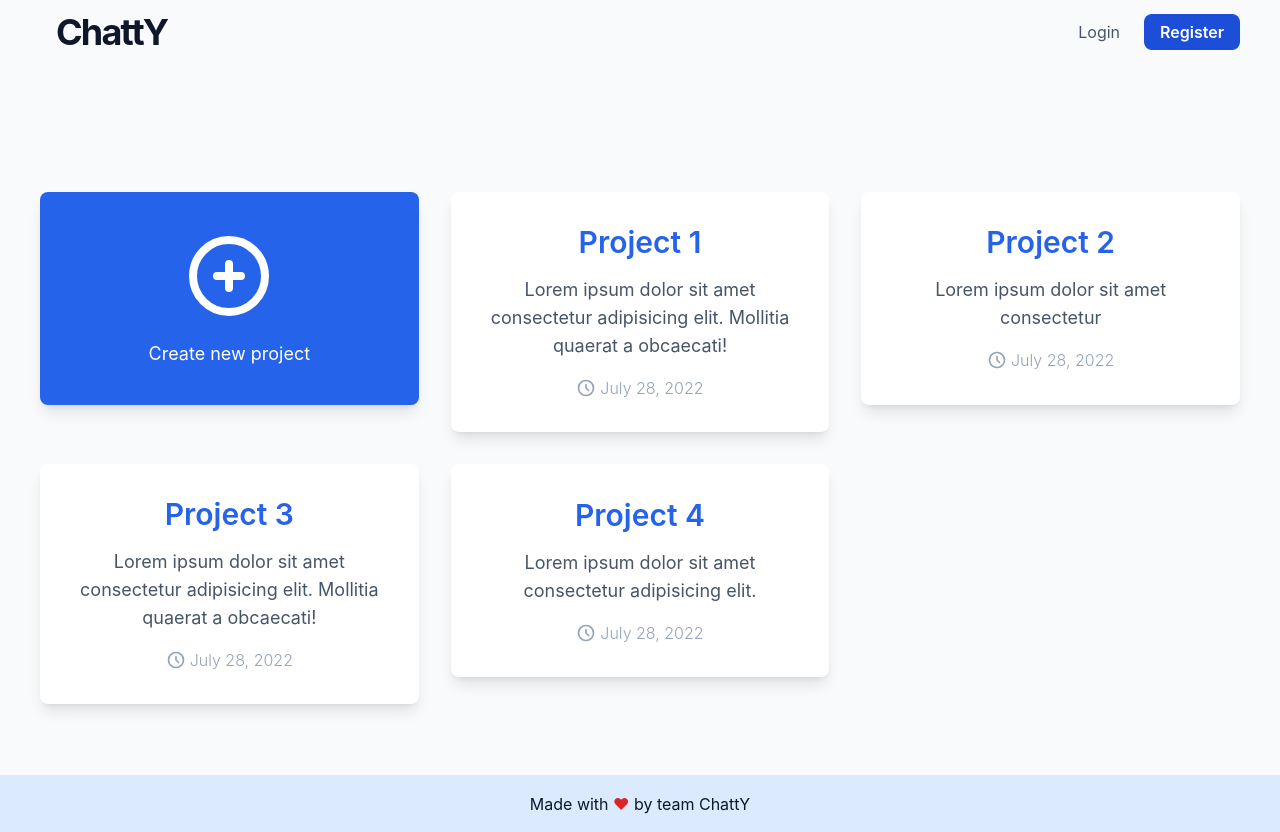
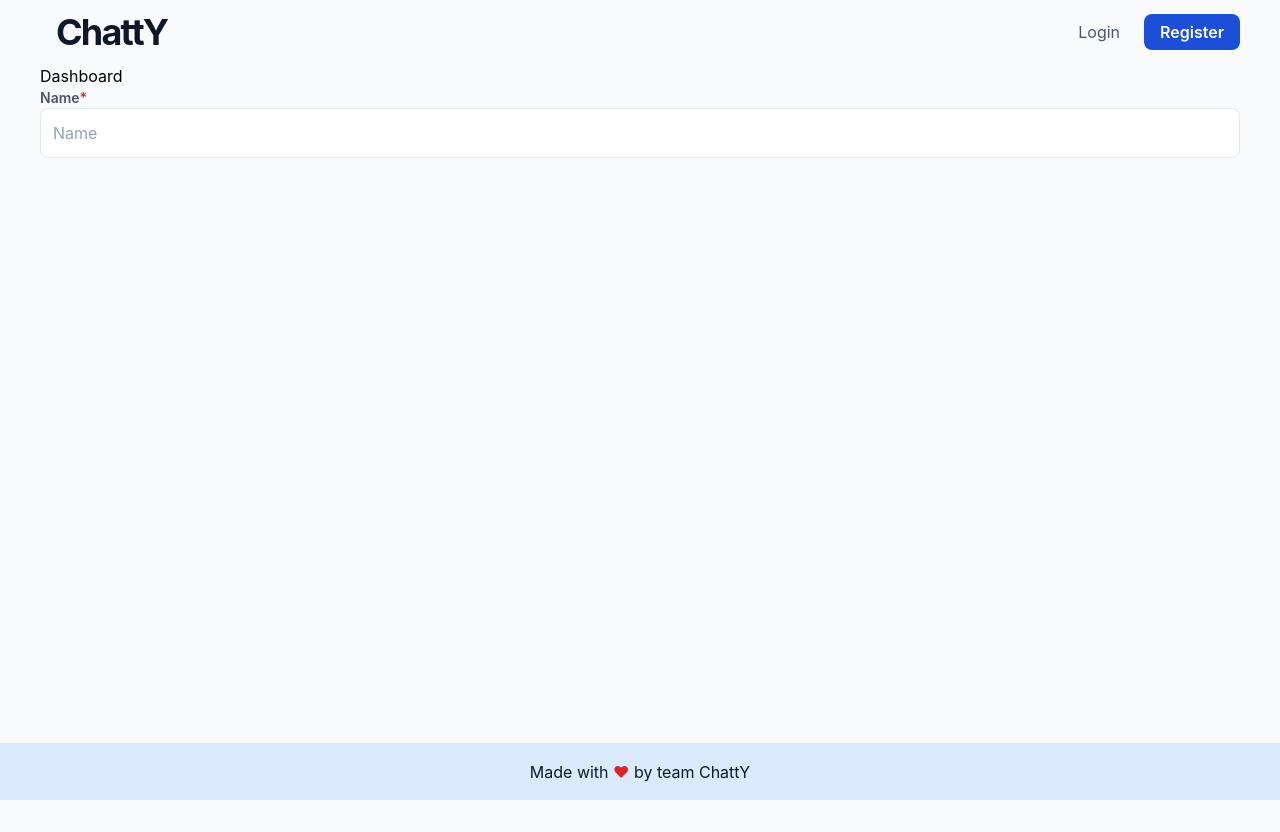
Before and after one commit to ChattGator/frontend, a Next.js app: page /dashboard in a window 1280 px wide. After the commit the page ends 800 px from the top, so only its background shows below. Built offline with nearby package versions, Linux system fonts and the light colour scheme; what prettier-plugin-tailwindcss would draw is missing.

Commit message:
added input component

```diff
--- a/components/Head/index.tsx
+++ b/components/Head/index.tsx
@@ -7,7 +7,7 @@ interface Props {
 	keywords?: string;
 }
 
-const Head: FC<Props> = ({ title, description, keywords }: Props) => {
+const Head: FC<Props> = ({ title, description, keywords }) => {
 	return (
 		<NextHead>
 			<title>{title}</title>
--- /dev/null
+++ b/components/Input/index.tsx
@@ -0,0 +1,92 @@
+import { useEffect, useRef, useId, Dispatch, SetStateAction } from "react";
+import { ExclamationCircleIcon } from "@heroicons/react/solid";
+import type { FC } from "react";
+
+interface State {
+	value: string;
+	errorMessage: string;
+}
+
+interface Props {
+	name: string;
+	isRequired: boolean;
+	placeholder: string;
+	type: string;
+	regex?: RegExp;
+	onBlur?: () => void;
+	state: State;
+	setState: Dispatch<SetStateAction<State>>;
+}
+
+const Input: FC<Props> = ({
+	name,
+	isRequired,
+	placeholder,
+	type,
+	regex,
+	onBlur,
+	state,
+	setState,
+}) => {
+	const id: string = useId();
+	const didMount = useRef<boolean>(false);
+
+	useEffect(() => {
+		const validate: () => void = () => {
+			if (isRequired && state.value.trim() === "")
+				return setState((state) => ({
+					...state,
+					errorMessage: "This field is required",
+				}));
+			if (regex) {
+				const validator = regex;
+				if (!validator.test(state.value))
+					return setState((state) => ({
+						...state,
+						errorMessage: "Please enter a valid value",
+					}));
+			}
+			return setState((state) => ({ ...state, errorMessage: "" }));
+		};
+
+		if (didMount.current) validate();
+		else didMount.current = true;
+	}, [state.value]);
+
+	return (
+		<div>
+			<label
+				htmlFor={id}
+				className="block w-full text-xs font-semibold text-slate-600 lg:text-sm"
+			>
+				<span className="space-x-1">
+					{placeholder}
+					{isRequired && <span className="text-red-600">*</span>}
+				</span>
+			</label>
+			<input
+				type={type}
+				name={name}
+				id={id}
+				placeholder={placeholder}
+				onChange={(e) =>
+					setState((state) => ({
+						...state,
+						value: e.target.value,
+					}))
+				}
+				value={state.value}
+				onBlur={onBlur ?? undefined}
+				className="w-full truncate rounded-lg border border-slate-200 p-3 text-sm placeholder-slate-400 ring-blue-600 transition-all focus:border-transparent focus:outline-none focus:ring-2 lg:text-base"
+			/>
+			{state.errorMessage && (
+				<p className="inline-flex items-center gap-1 text-xs font-semibold text-red-600 lg:text-sm">
+					<ExclamationCircleIcon className="h-4 w-4 lg:h-5 lg:w-5" />
+					{state.errorMessage}
+				</p>
+			)}
+		</div>
+	);
+};
+
+export default Input;
--- a/components/Navbar/index.tsx
+++ b/components/Navbar/index.tsx
@@ -6,7 +6,7 @@ interface Props {
 	isAuthenticated: boolean;
 }
 
-const Navbar: FC<Props> = ({ isAuthenticated }: Props) => {
+const Navbar: FC<Props> = ({ isAuthenticated }) => {
 	const router: NextRouter = useRouter();
 
 	return (
--- a/components/ProjectCard/index.tsx
+++ b/components/ProjectCard/index.tsx
@@ -9,7 +9,7 @@ interface Props {
 	createdAt: Date;
 }
 
-const ProjectCard: FC<Props> = ({ link, title, desc, createdAt }: Props) => {
+const ProjectCard: FC<Props> = ({ link, title, desc, createdAt }) => {
 	return (
 		<Link href={link}>
 			<a className="grid aspect-video place-content-center gap-2 rounded-lg bg-white p-4 text-center shadow-lg transition-all active:bg-blue-100 lg:gap-4 lg:p-8">
--- a/components/index.tsx
+++ b/components/index.tsx
@@ -2,3 +2,4 @@ export { default as Head } from "./Head";
 export { default as Navbar } from "./Navbar";
 export { default as Footer } from "./Footer";
 export { default as ProjectCard } from "./ProjectCard";
+export { default as Input } from "./Input";
--- a/pages/dashboard.tsx
+++ b/pages/dashboard.tsx
@@ -1,48 +1,31 @@
-import Link from "next/link";
-import { ProjectCard, Head } from "@components";
-import { PlusCircleIcon } from "@heroicons/react/outline";
-import type { NextPage } from "next";
+import { Input } from "@components";
+import { useState } from "react";
+import type { FC } from "react";
 
-const Projects: NextPage = () => {
+interface State {
+	value: string;
+	errorMessage: string;
+}
+
+const Dashboard: FC = () => {
+	const [state, setState] = useState<State>({ value: "", errorMessage: "" });
+
 	return (
-		<>
-			<Head title="Dashboard" />
-			<main className="container grid gap-4 py-24 sm:grid-cols-2 lg:gap-8 lg:py-32 xl:grid-cols-3">
-				<Link href="/project/new">
-					<a className="grid aspect-video place-content-center gap-2 rounded-lg bg-blue-600 p-4 text-center text-white shadow-lg transition-all active:bg-blue-100 lg:gap-4 lg:p-8">
-						<span>
-							<PlusCircleIcon className="mx-auto h-20 w-20 lg:h-24 lg:w-24" />
-						</span>
-						<p className="lg:text-lg">Create new project</p>
-					</a>
-				</Link>
-				<ProjectCard
-					link="/"
-					title="Project 1"
-					desc="Lorem ipsum dolor sit amet consectetur adipisicing elit. Mollitia quaerat a obcaecati!"
-					createdAt={new Date()}
+		<main className="container">
+			<h1>Dashboard</h1>
+			<div>
+				<Input
+					isRequired={true}
+					name="Name"
+					placeholder="Name"
+					type="text"
+					regex={/^[a-zA-z]+$/}
+					state={state}
+					setState={setState}
 				/>
-				<ProjectCard
-					link="/"
-					title="Project 2"
-					desc="Lorem ipsum dolor sit amet consectetur"
-					createdAt={new Date()}
-				/>
-				<ProjectCard
-					link="/"
-					title="Project 3"
-					desc="Lorem ipsum dolor sit amet consectetur adipisicing elit. Mollitia quaerat a obcaecati!"
-					createdAt={new Date()}
-				/>
-				<ProjectCard
-					link="/"
-					title="Project 4"
-					desc="Lorem ipsum dolor sit amet consectetur adipisicing elit."
-					createdAt={new Date()}
-				/>
-			</main>
-		</>
+			</div>
+		</main>
 	);
 };
 
-export default Projects;
+export default Dashboard;
--- /dev/null
+++ b/pages/project/index.tsx
@@ -0,0 +1,48 @@
+import Link from "next/link";
+import { ProjectCard, Head } from "@components";
+import { PlusCircleIcon } from "@heroicons/react/outline";
+import type { NextPage } from "next";
+
+const Projects: NextPage = () => {
+	return (
+		<>
+			<Head title="Dashboard" />
+			<main className="container grid gap-4 py-24 sm:grid-cols-2 lg:gap-8 lg:py-32 xl:grid-cols-3">
+				<Link href="/project/new">
+					<a className="grid aspect-video place-content-center gap-2 rounded-lg bg-blue-600 p-4 text-center text-white shadow-lg transition-all active:bg-blue-100 lg:gap-4 lg:p-8">
+						<span>
+							<PlusCircleIcon className="mx-auto h-20 w-20 lg:h-24 lg:w-24" />
+						</span>
+						<p className="lg:text-lg">Create new project</p>
+					</a>
+				</Link>
+				<ProjectCard
+					link="/"
+					title="Project 1"
+					desc="Lorem ipsum dolor sit amet consectetur adipisicing elit. Mollitia quaerat a obcaecati!"
+					createdAt={new Date()}
+				/>
+				<ProjectCard
+					link="/"
+					title="Project 2"
+					desc="Lorem ipsum dolor sit amet consectetur"
+					createdAt={new Date()}
+				/>
+				<ProjectCard
+					link="/"
+					title="Project 3"
+					desc="Lorem ipsum dolor sit amet consectetur adipisicing elit. Mollitia quaerat a obcaecati!"
+					createdAt={new Date()}
+				/>
+				<ProjectCard
+					link="/"
+					title="Project 4"
+					desc="Lorem ipsum dolor sit amet consectetur adipisicing elit."
+					createdAt={new Date()}
+				/>
+			</main>
+		</>
+	);
+};
+
+export default Projects;
```
